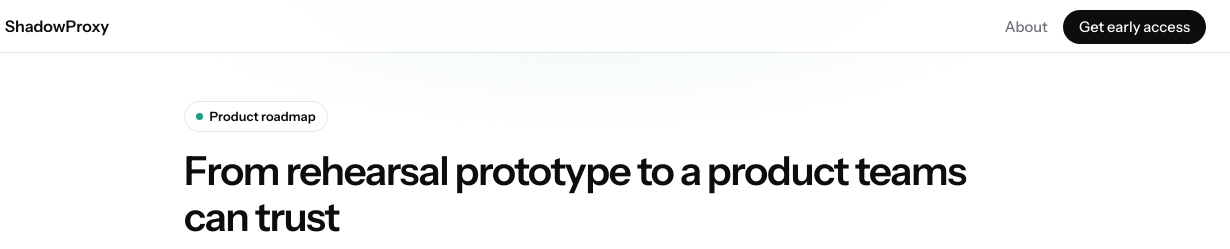
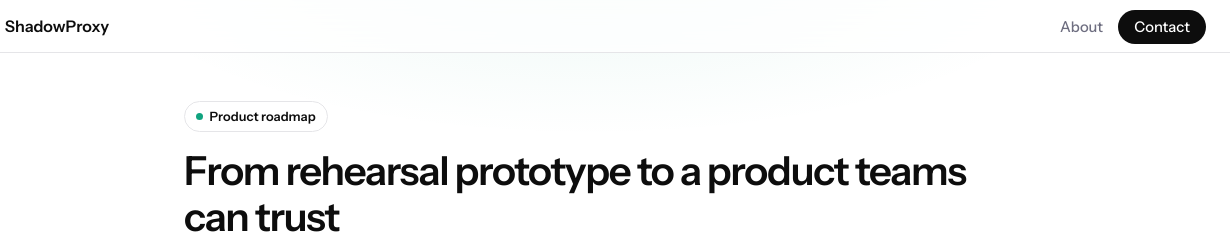
Before and after one commit to Precola/shadowproxy-site, a plain HTML site: page roadmap.html in a window 1280 px wide. Shown: the top 249 px of the page, 50-1280 px from the left. Drawn offline with Linux system fonts and the light colour scheme.

Commit message:
Fix roadmap CTA link to contact section.
Co-authored-by: Cursor <cursoragent@cursor.com>

```diff
--- a/roadmap.html
+++ b/roadmap.html
@@ -204,7 +204,7 @@
         </a>
         <nav class="nav">
             <a href="about.html">About</a>
-            <a href="index.html#waitlist" class="primary">Get early access</a>
+            <a href="index.html#contact" class="primary">Contact</a>
         </nav>
     </header>
 
```
